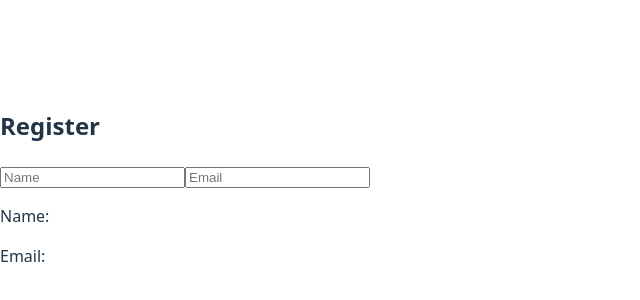
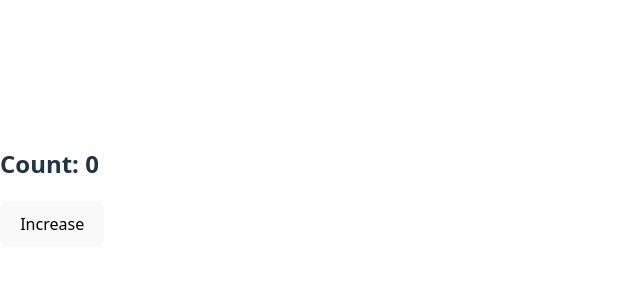
Before and after one commit to crazy-nuclei/react-playground, a React (Vite) app: page / in a window 1280 px wide. Shown: the part 214-514 px from the top of the page, without its empty margins (0-640 px from the left). Built offline with nearby package versions, Linux system fonts and the light colour scheme.

Commit message:
MessageOnRender

```diff
--- /dev/null
+++ b/src/apps/MessageOnRender.jsx
@@ -0,0 +1,16 @@
+import { useState, useEffect } from "react";
+
+export default function App() {
+  const [count, setCount] = useState(0);
+
+  useEffect(() => {
+    console.log("Component re-rendered!");
+  });
+
+  return (
+    <div>
+      <h2>Count: {count}</h2>
+      <button onClick={() => setCount(count + 1)}>Increase</button>
+    </div>
+  );
+}
--- a/src/main.jsx
+++ b/src/main.jsx
@@ -1,7 +1,7 @@
 import { StrictMode } from 'react'
 import { createRoot } from 'react-dom/client'
 import './index.css'
-import App from './apps/MultipleInputsForm'
+import App from './apps/MessageOnRender'
 
 createRoot(document.getElementById('root')).render(
   <StrictMode>
```
